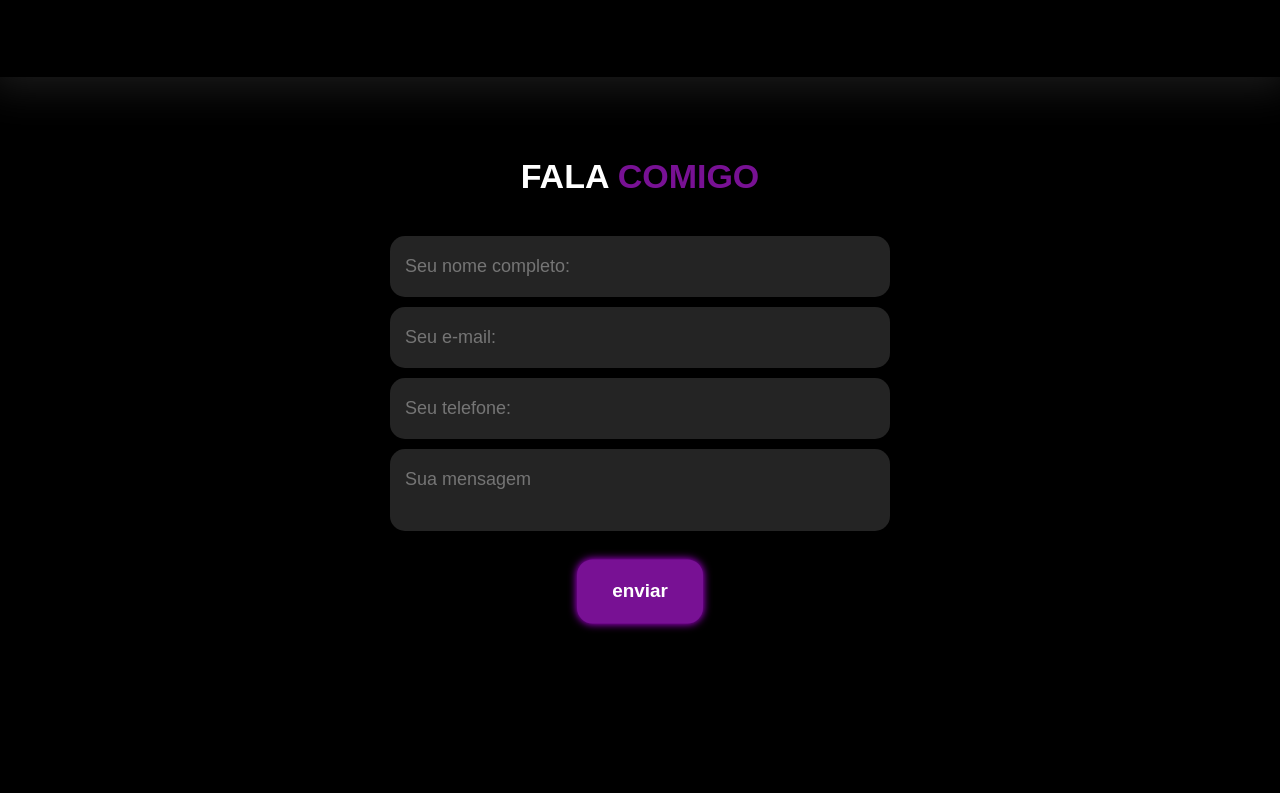
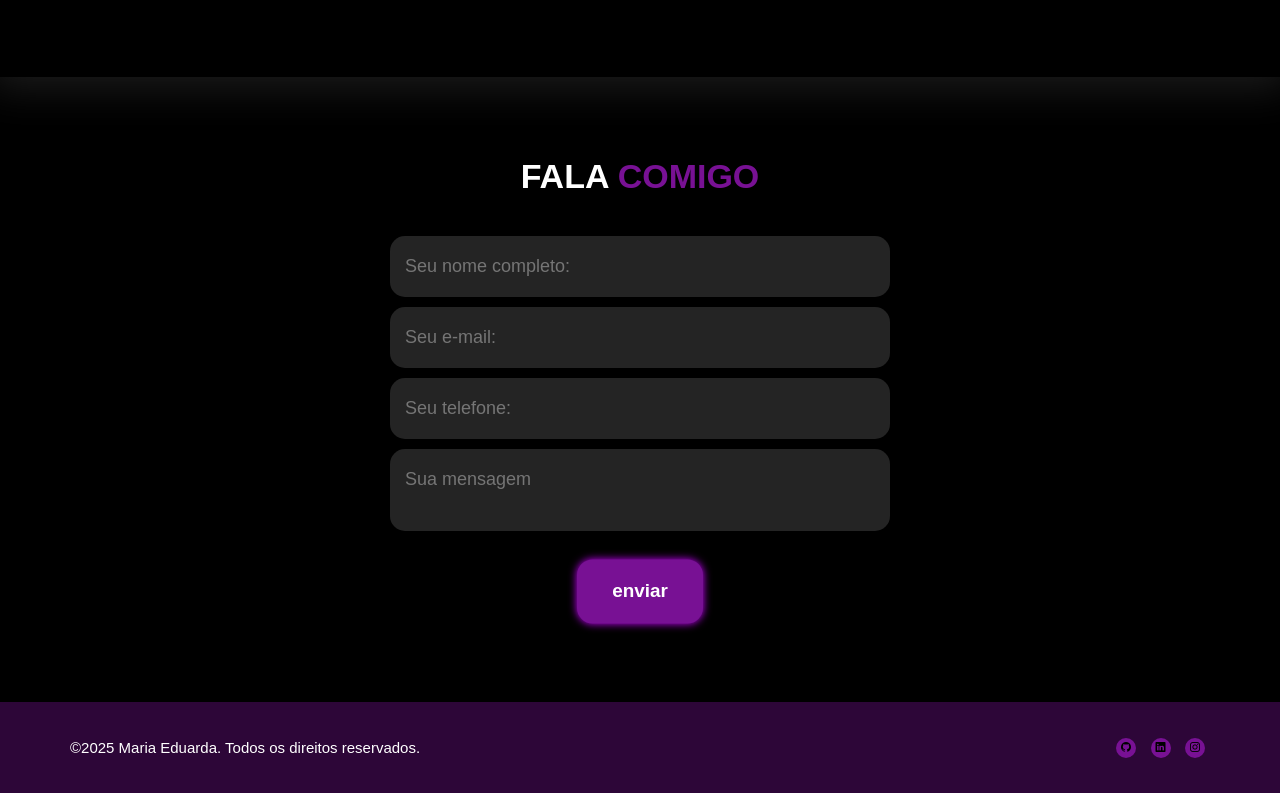
Before and after one commit to eduhwwh/Portifolio, a plain HTML site: page index.html in a window 1280 px wide. Shown: the part 2207-3000 px from the top of the page. Before the commit the page ends 2909 px from the top, so only its background shows below. Drawn offline with nearby package versions, Linux system fonts and the light colour scheme.

Commit message:
criando o "footer"

```diff
--- a/index.html
+++ b/index.html
@@ -166,6 +166,20 @@
     </section><!-- formulario -->
     </main>
 
+    <!-- footer -->
+    <footer class="footer">
+        <div class="container">
+            <div class="footer-content">
+                <p>©2025 Maria Eduarda. Todos os direitos reservados.</p>
+                <div class="footer-social">
+                    <a href=""><button><i class="bi bi-github"></i></button></a>
+                    <a href=""><button><i class="bi bi-linkedin"></i></button></a>
+                    <a href=""><button><i class="bi bi-instagram"></i></button></a>
+                </div>
+            </div>
+        </div>
+    </footer>
+
 
 
 </body>
--- a/src/css/styles.css
+++ b/src/css/styles.css
@@ -237,16 +237,16 @@ section.sobre .flex {
 
 /* PROJETOS */
 
-section.projeto{
+section.projeto {
     padding: 80px 4%;
     box-shadow: 0 0 40px 10px #ffffff1d;
 }
 
-section.projeto{
+section.projeto {
     gap: 40px;
 }
 
-.projeto .projeto-box{
+.projeto .projeto-box {
     color: #f7f3f3;
     padding: 40px;
     border-radius: 20px;
@@ -254,33 +254,34 @@ section.projeto{
     transition: .2s;
 }
 
-.projeto .projeto-box:hover{
+.projeto .projeto-box:hover {
     transform: scale(1.05);
     box-shadow: 0 0 20px #dfdfdf;
 }
 
-.projeto .projeto-box i{
+.projeto .projeto-box i {
     font-size: 70px;
     color: #c801ff;
 
 }
 
-.projeto .projeto-box h3{
+.projeto .projeto-box h3 {
     font-size: 28px;
     margin: 15px 0;
 }
-.projeto .projeto-box p{
+
+.projeto .projeto-box p {
     text-align: justify;
 }
 
 
 /* formulario */
 
-section.formulario{
+section.formulario {
     padding: 80px 4%;
 }
 
-form{
+form {
     max-width: 500px;
     margin: 0 auto;
     display: flex;
@@ -290,7 +291,8 @@ form{
     margin-top: 40px;
 }
 
-form input, form textarea{
+form input,
+form textarea {
     width: 100%;
     background-color: #242424;
     border: 0;
@@ -301,20 +303,55 @@ form input, form textarea{
     font-size: 18px;
 }
 
-form textarea{
+form textarea {
     resize: none;
     max-height: 100px;
 }
 
-form .btn-enviar{
+form .btn-enviar {
     margin-top: 20px;
     text-align: center;
 
 }
 
-form .btn-enviar input{
+form .btn-enviar input {
     width: 120px;
     background-color: #781194;
     font-weight: 700;
     cursor: pointer;
 }
+
+
+/* footer */
+
+.footer {
+    background-color: #78119460;
+    color: rgb(255, 255, 255);
+    padding: 35px 0;
+    text-align: center;
+}
+
+.footer-content {
+    display: flex;
+    justify-content: space-between;
+    align-items: center;
+    max-width: 1200px;
+    margin: 0 auto;
+    padding: 0 30px;
+}
+
+.footer-content p {
+    font-size: 15px;
+}
+
+.footer-social button {
+    width: 20px;
+    height: 20px;
+    border-radius: 50%;
+    border: none;
+    background-color: #781194;
+    font-size: 10px;
+    cursor: pointer;
+    margin: 0 5px;
+    transition: .2s;
+}
```
